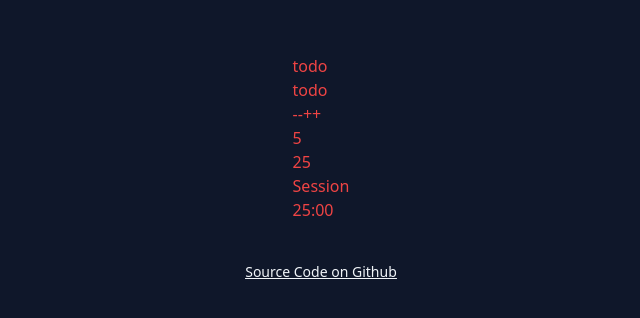
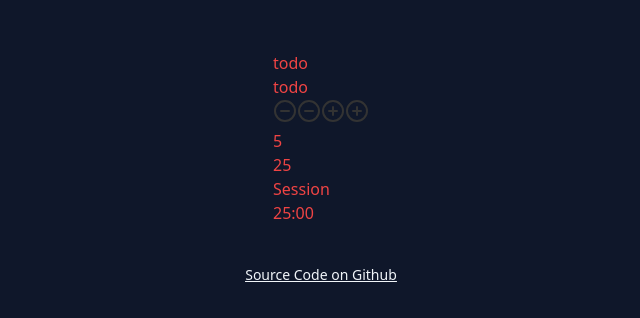
Before and after one commit to ge3224/twenty-five-plus-five-clock-fcc, a React (Vite) app: page / in a window 1280 px wide. Shown: the part 224-542 px from the top of the page, without its empty margins (319-959 px from the left). Built offline with nearby package versions, Linux system fonts and the light colour scheme.

Commit message:
Add svg buttons

```diff
--- a/index.html
+++ b/index.html
@@ -4,7 +4,7 @@
     <meta charset="UTF-8" />
     <link rel="icon" type="image/svg+xml" href="/vite.svg" />
     <meta name="viewport" content="width=device-width, initial-scale=1.0" />
-    <title>Vite + React + TS</title>
+    <title>25 + 5 Clock</title>
   </head>
   <body>
     <div id="root"></div>
--- a/src/app.tsx
+++ b/src/app.tsx
@@ -3,16 +3,134 @@ export default function App() {
   return (
     <main className="flex min-h-screen w-full flex-col items-center justify-center gap-2 bg-slate-900 px-8 pb-12 pt-8">
       <div>
-        <div className="text-red-500" id="break-label">todo</div>
-        <div className="text-red-500" id="session-label">todo</div>
-        <button className="text-red-500" id="break-decrement">-</button>
-        <button className="text-red-500" id="session-decrement">-</button>
-        <button className="text-red-500" id="break-increment">+</button>
-        <button className="text-red-500" id="session-increment">+</button>
-        <div className="text-red-500" id="break-length">5</div>
-        <div className="text-red-500" id="session-length">25</div>
-        <div className="text-red-500" id="timer-label">Session</div>
-        <div className="text-red-500" id="time-left">25:00</div>
+        <div className="text-red-500" id="break-label">
+          todo
+        </div>
+        <div className="text-red-500" id="session-label">
+          todo
+        </div>
+        <button className="text-red-500" id="break-decrement">
+          <svg
+            width="24"
+            height="24"
+            viewBox="0 0 48 48"
+            fill="none"
+            xmlns="http://www.w3.org/2000/svg"
+          >
+            <path
+              d="M24 44C35.0457 44 44 35.0457 44 24C44 12.9543 35.0457 4 24 4C12.9543 4 4 12.9543 4 24C4 35.0457 12.9543 44 24 44Z"
+              fill="none"
+              stroke="#333"
+              stroke-width="4"
+              stroke-linejoin="round"
+            />
+            <path
+              d="M16 24L32 24"
+              stroke="#333"
+              stroke-width="4"
+              stroke-linecap="round"
+              stroke-linejoin="round"
+            />
+          </svg>
+        </button>
+        <button className="text-red-500" id="session-decrement">
+          <svg
+            width="24"
+            height="24"
+            viewBox="0 0 48 48"
+            fill="none"
+            xmlns="http://www.w3.org/2000/svg"
+          >
+            <path
+              d="M24 44C35.0457 44 44 35.0457 44 24C44 12.9543 35.0457 4 24 4C12.9543 4 4 12.9543 4 24C4 35.0457 12.9543 44 24 44Z"
+              fill="none"
+              stroke="#333"
+              stroke-width="4"
+              stroke-linejoin="round"
+            />
+            <path
+              d="M16 24L32 24"
+              stroke="#333"
+              stroke-width="4"
+              stroke-linecap="round"
+              stroke-linejoin="round"
+            />
+          </svg>
+        </button>
+        <button className="text-red-500" id="break-increment">
+          <svg
+            width="24"
+            height="24"
+            viewBox="0 0 48 48"
+            fill="none"
+            xmlns="http://www.w3.org/2000/svg"
+          >
+            <path
+              d="M24 44C35.0457 44 44 35.0457 44 24C44 12.9543 35.0457 4 24 4C12.9543 4 4 12.9543 4 24C4 35.0457 12.9543 44 24 44Z"
+              fill="none"
+              stroke="#333"
+              stroke-width="4"
+              stroke-linejoin="round"
+            />
+            <path
+              d="M24 16V32"
+              stroke="#333"
+              stroke-width="4"
+              stroke-linecap="round"
+              stroke-linejoin="round"
+            />
+            <path
+              d="M16 24L32 24"
+              stroke="#333"
+              stroke-width="4"
+              stroke-linecap="round"
+              stroke-linejoin="round"
+            />
+          </svg>
+        </button>
+        <button className="text-red-500" id="session-increment">
+          <svg
+            width="24"
+            height="24"
+            viewBox="0 0 48 48"
+            fill="none"
+            xmlns="http://www.w3.org/2000/svg"
+          >
+            <path
+              d="M24 44C35.0457 44 44 35.0457 44 24C44 12.9543 35.0457 4 24 4C12.9543 4 4 12.9543 4 24C4 35.0457 12.9543 44 24 44Z"
+              fill="none"
+              stroke="#333"
+              stroke-width="4"
+              stroke-linejoin="round"
+            />
+            <path
+              d="M24 16V32"
+              stroke="#333"
+              stroke-width="4"
+              stroke-linecap="round"
+              stroke-linejoin="round"
+            />
+            <path
+              d="M16 24L32 24"
+              stroke="#333"
+              stroke-width="4"
+              stroke-linecap="round"
+              stroke-linejoin="round"
+            />
+          </svg>
+        </button>
+        <div className="text-red-500" id="break-length">
+          5
+        </div>
+        <div className="text-red-500" id="session-length">
+          25
+        </div>
+        <div className="text-red-500" id="timer-label">
+          Session
+        </div>
+        <div className="text-red-500" id="time-left">
+          25:00
+        </div>
       </div>
       {/* GitHub Link: A link to the source code repository on GitHub. */}
       <div className="mt-8 w-full text-center text-sm text-slate-100 underline visited:text-slate-100">
@@ -24,5 +142,5 @@ export default function App() {
         </a>
       </div>
     </main>
-  )
+  );
 }
```
